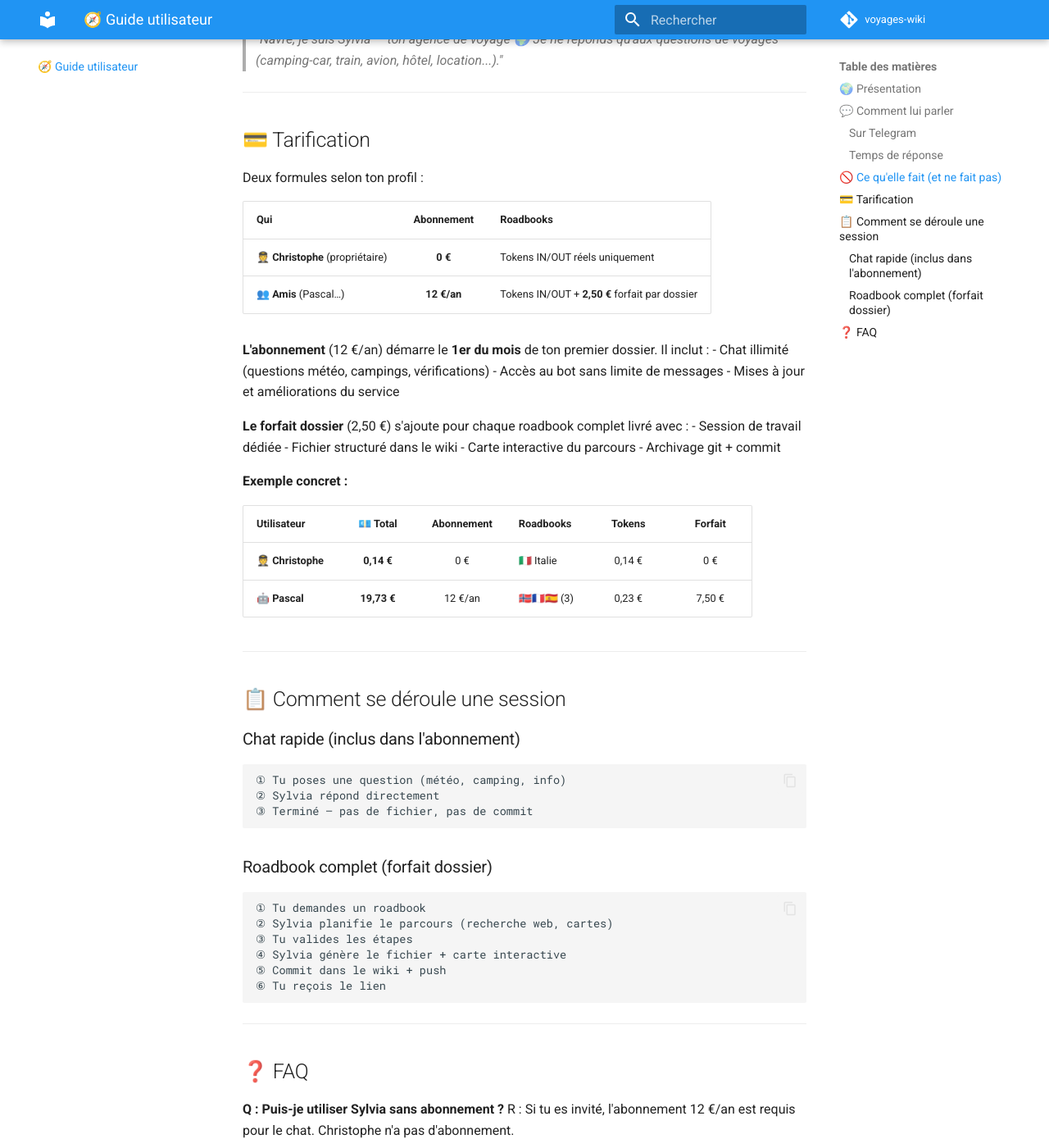
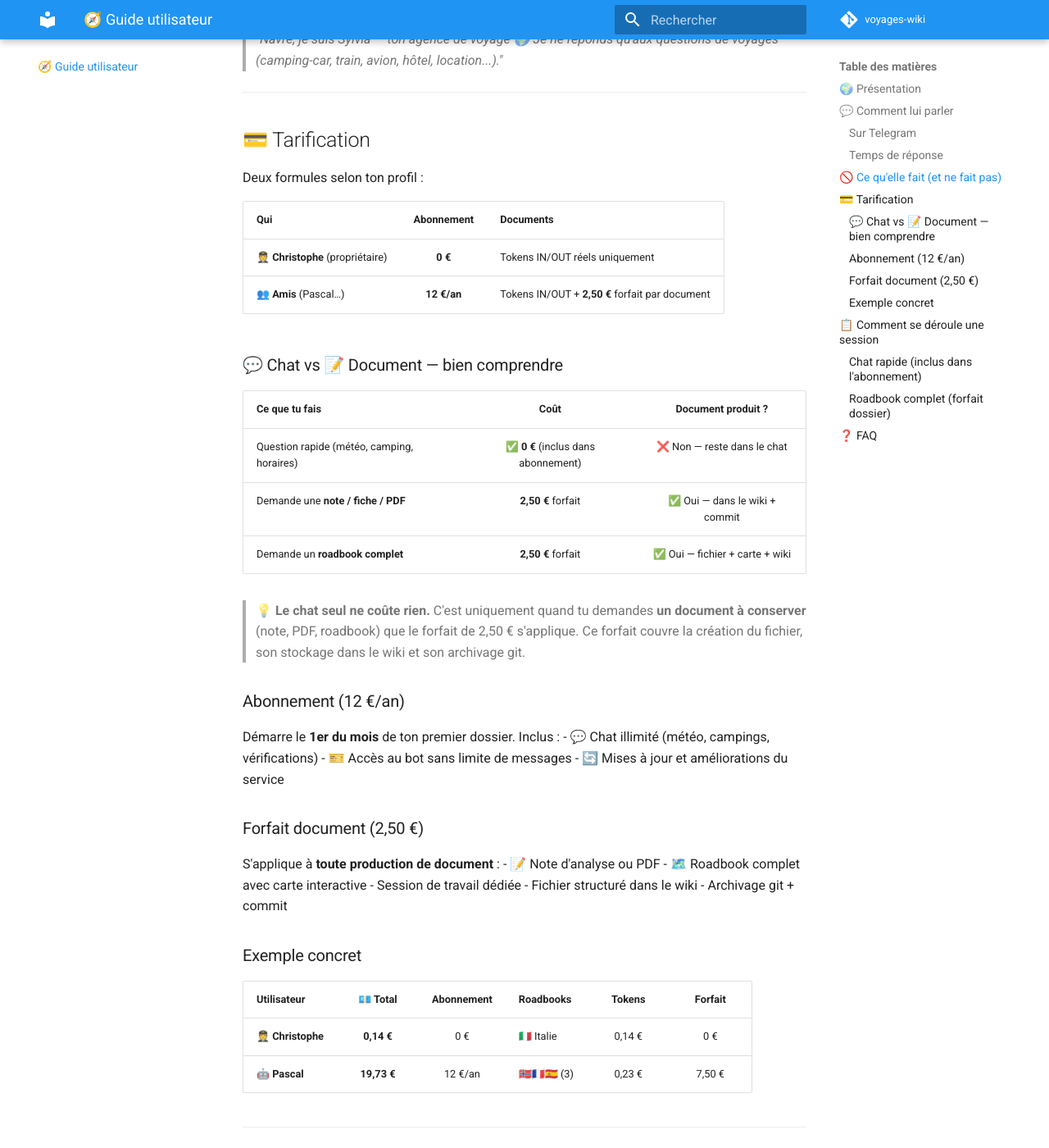
Before and after one commit to christophedanhier-hash/voyages-wiki, an MkDocs documentation site: the page built from docs/guide-utilisateur.md, in a window 1280 px wide and 1400 px high, scrolled down 1791 px. Shown: the whole window at 82% size. Built offline with MkDocs 1.6.1 and Material for MkDocs 9.7.7, drawn with Linux system fonts in a browser that asks for light colours; comment, search, counter and statistics services are not loaded.

Commit message:
📖 Guide: chart vs document, abonnement vs forfait

```diff
--- a/docs/guide-utilisateur.md
+++ b/docs/guide-utilisateur.md
@@ -69,23 +69,36 @@ En cas de demande hors sujet, Sylvia répondra :
 
 Deux formules selon ton profil :
 
-| Qui | Abonnement | Roadbooks |
-|:----|:----------:|:-----------|
+| Qui | Abonnement | Documents |
+|:----|:----------:|:----------|
 | 🧑‍✈️ **Christophe** (propriétaire) | **0 €** | Tokens IN/OUT réels uniquement |
-| 👥 **Amis** (Pascal…) | **12 €/an** | Tokens IN/OUT + **2,50 €** forfait par dossier |
+| 👥 **Amis** (Pascal…) | **12 €/an** | Tokens IN/OUT + **2,50 €** forfait par document |
 
-**L'abonnement** (12 €/an) démarre le **1er du mois** de ton premier dossier. Il inclut :
-- Chat illimité (questions météo, campings, vérifications)
-- Accès au bot sans limite de messages
-- Mises à jour et améliorations du service
+### 💬 Chat vs 📝 Document — bien comprendre
 
-**Le forfait dossier** (2,50 €) s'ajoute pour chaque roadbook complet livré avec :
+| Ce que tu fais | Coût | Document produit ? |
+|:--------------|:----:|:------------------:|
+| Question rapide (météo, camping, horaires) | ✅ **0 €** (inclus dans abonnement) | ❌ Non — reste dans le chat |
+| Demande une **note / fiche / PDF** | **2,50 €** forfait | ✅ Oui — dans le wiki + commit |
+| Demande un **roadbook complet** | **2,50 €** forfait | ✅ Oui — fichier + carte + wiki |
+
+> 💡 **Le chat seul ne coûte rien.** C'est uniquement quand tu demandes **un document à conserver** (note, PDF, roadbook) que le forfait de 2,50 € s'applique. Ce forfait couvre la création du fichier, son stockage dans le wiki et son archivage git.
+
+### Abonnement (12 €/an)
+Démarre le **1er du mois** de ton premier dossier. Inclus :
+- 💬 Chat illimité (météo, campings, vérifications)
+- 🎫 Accès au bot sans limite de messages
+- 🔄 Mises à jour et améliorations du service
+
+### Forfait document (2,50 €)
+S'applique à **toute production de document** :
+- 📝 Note d'analyse ou PDF
+- 🗺️ Roadbook complet avec carte interactive
 - Session de travail dédiée
 - Fichier structuré dans le wiki
-- Carte interactive du parcours
 - Archivage git + commit
 
-**Exemple concret :**
+### Exemple concret
 
 | Utilisateur | **💶 Total** | Abonnement | Roadbooks | Tokens | Forfait |
 |:------------|:-----------:|:----------:|:----------|:------:|:-------:|
```
